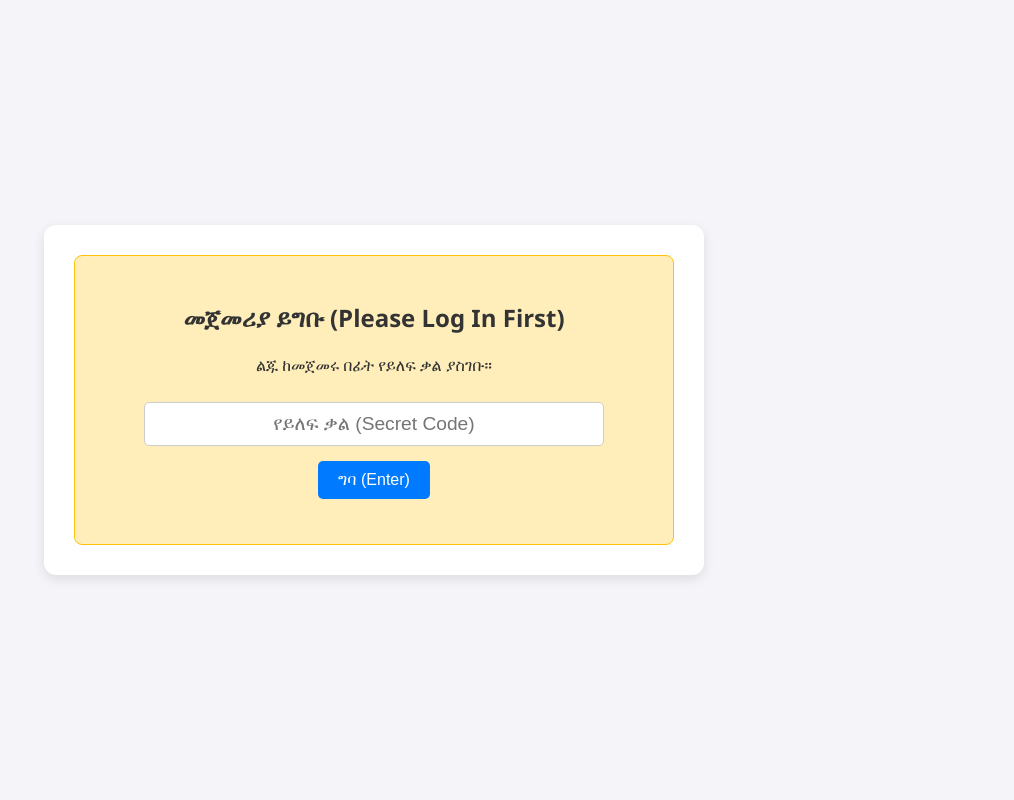
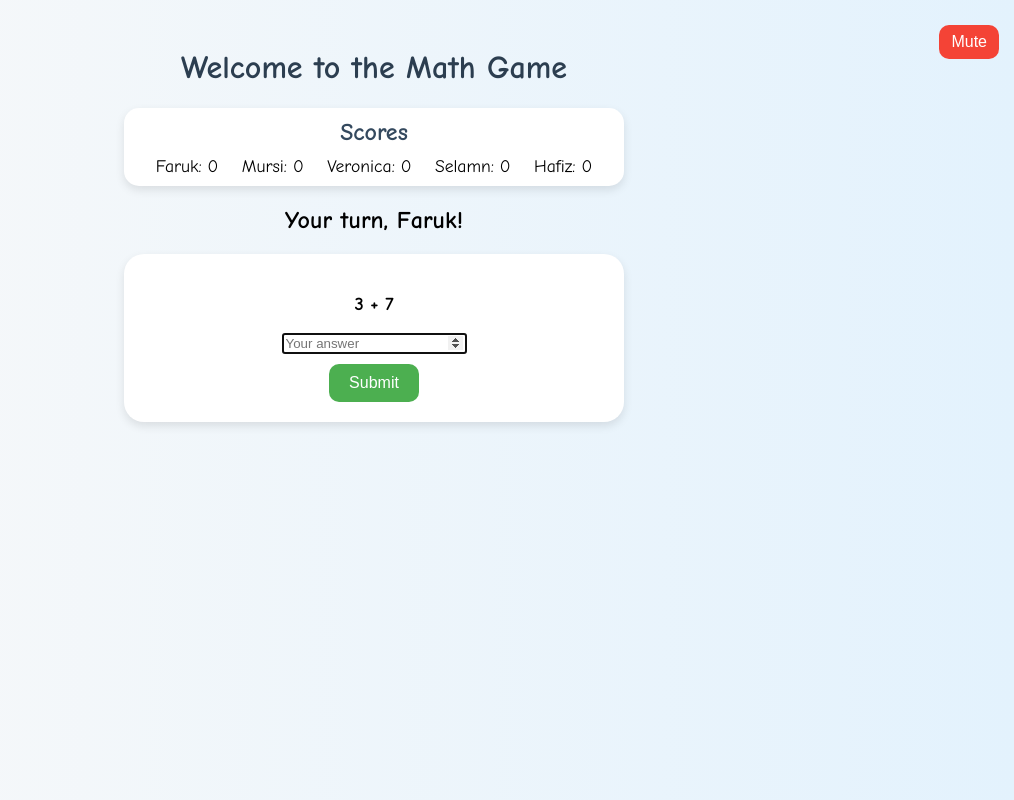
Before and after one commit to kumlachew-mitiku/k, a plain HTML site: page index.html in a window 1280 px wide. Shown: the whole page, without its empty margins (266-1280 px from the left). Drawn offline with Linux system fonts and the light colour scheme.

Commit message:
Update index.html

```diff
--- a/index.html
+++ b/index.html
@@ -3,293 +3,286 @@
 <head>
 <meta charset="UTF-8">
 <meta name="viewport" content="width=device-width, initial-scale=1.0">
-    <title>የልጆች የመማሪያ ጨዋታ (Kids Learning Game)</title>
+<title>Kids Math Game - Faruk, Mursi, Veronica, Selamn, Hafiz</title>
 <style>
-        /* Basic CSS for a clean, educational look */
   body {
-            font-family: 'Segoe UI', Tahoma, Geneva, Verdana, sans-serif;
-            margin: 0;
-            padding: 0;
-            background-color: #f4f4f9;
-            color: #333;
-            display: flex;
-            justify-content: center;
-            align-items: center;
-            min-height: 100vh;
+    background: linear-gradient(to right, #f9f9f9, #e3f2fd);
+    font-family: "Comic Sans MS", sans-serif;
+    text-align: center;
+    padding: 20px;
+    overflow: hidden; /* Hide overflow to prevent scrollbars from stars */
   }
-        .container {
-            background-color: #fff;
-            padding: 30px;
-            border-radius: 12px;
-            box-shadow: 0 4px 12px rgba(0, 0, 0, 0.1);
-            width: 90%;
-            max-width: 600px;
-            text-align: center;
+  h1 {
+    color: #2c3e50;
   }
-        h1 { color: #007bff; margin-bottom: 20px; }
-        .score {
-            font-size: 1.2em;
-            margin-bottom: 20px;
-            color: #28a745;
-            font-weight: bold;
+  .game-container {
+    max-width: 500px;
+    margin: 0 auto;
   }
   .question-box {
-            border: 2px solid #ccc;
+    background: white;
     padding: 20px;
-            margin: 20px 0;
-            border-radius: 8px;
-            background-color: #e9ecef;
-            min-height: 100px;
-            display: flex;
-            flex-direction: column;
-            justify-content: center;
-            align-items: center;
-        }
-        .question-text {
-            font-size: 1.5em;
-            margin-bottom: 15px;
-            line-height: 1.4;
-        }
-        input[type="text"], input[type="number"] {
-            padding: 10px;
-            margin: 10px 0;
-            border: 1px solid #ccc;
-            border-radius: 5px;
-            width: 80%;
-            font-size: 1.2em;
-            text-align: center;
+    margin: 20px auto;
+    border-radius: 20px;
+    box-shadow: 0 4px 10px rgba(0,0,0,0.1);
   }
   button {
+    background-color: #4CAF50;
+    color: white;
+    border: none;
     padding: 10px 20px;
-            margin: 5px;
-            border: none;
-            border-radius: 5px;
+    border-radius: 10px;
+    font-size: 16px;
+    margin-top: 10px;
     cursor: pointer;
-            font-size: 1em;
     transition: background-color 0.3s;
   }
-        .submit-btn { background-color: #007bff; color: white; }
-        .submit-btn:hover { background-color: #0056b3; }
-        .next-btn { background-color: #28a745; color: white; }
-        .next-btn:hover { background-color: #1e7e34; }
-        .feedback {
-            margin-top: 15px;
-            font-size: 1.3em;
-            font-weight: bold;
+  button:hover {
+    background-color: #45a049;
   }
-        .attendance-screen {
-            background-color: #ffeeba;
-            border: 1px solid #ffc107;
-            padding: 25px;
-            border-radius: 8px;
+  #muteBtn {
+    background-color: #f44336;
+    position: fixed;
+    top: 15px;
+    right: 15px;
+    padding: 8px 12px;
   }
+  #muteBtn:hover {
+    background-color: #d32f2f;
+  }
+  #scoreboard {
+    background: #ffffff;
+    padding: 10px 20px;
+    border-radius: 15px;
+    box-shadow: 0 4px 10px rgba(0,0,0,0.1);
+    margin-bottom: 20px;
+  }
+  #scoreboard h2 {
+    margin: 0 0 10px 0;
+    color: #34495e;
+  }
+  #score-list {
+    list-style: none;
+    padding: 0;
+    margin: 0;
+    display: flex;
+    justify-content: space-around;
+    font-size: 1.1em;
+  }
+
+  /* --- Star Animation --- */
+  .star {
+    position: absolute;
+    top: -20px; /* Start above the screen */
+    color: gold;
+    font-size: 24px;
+    animation: fall linear;
+    pointer-events: none; /* Make stars unclickable */
+  }
+
+  @keyframes fall {
+    to {
+      transform: translateY(100vh);
+      opacity: 0;
+    }
+  }
+
 </style>
 </head>
 <body>
 
-    <div class="container">
-        <div id="game-screen">
-            <h1>የልጆች የመማሪያ ጨዋታ</h1>
+<audio id="background-music" src="https://www.soundhelix.com/examples/mp3/SoundHelix-Song-1.mp3" loop></audio>
 
-            <div class="score">ውጤት (Score): <span id="current-score">0</span></div>
+<div class="game-container">
+  <button id="muteBtn" onclick="toggleMute()">Mute</button>
 
-            <div class="question-box">
-                <div class="question-text" id="question-display"></div>
-                <input type="text" id="answer-input" placeholder="መልስ አስገባ (Enter Answer)">
-                <input type="number" id="answer-input-number" placeholder="መልስ አስገባ (Enter Answer)">
+  <h1>Welcome to the Math Game</h1>
+
+  <div id="scoreboard">
+    <h2>Scores</h2>
+    <ul id="score-list"></ul>
   </div>
 
-            <div class="controls">
-                <button class="submit-btn" onclick="checkAnswer()">መልስ ላክ (Submit)</button>
-                <button class="next-btn" onclick="loadNewQuestion()">ቀጣይ (Next)</button>
-            </div>
-
-            <div class="feedback" id="feedback"></div>
-
-            <p>
-                <button onclick="setGameMode('amharic')">የአማርኛ ንባብ (Amharic Reading)</button>
-                <button onclick="setGameMode('math')">የቃል ችግሮች (Word Problems)</button>
-            </p>
-        </div>
-
-        <div id="attendance-screen" class="attendance-screen" style="display: none;">
-            <h2>መጀመሪያ ይግቡ (Please Log In First)</h2>
-            <p>ልጁ ከመጀመሩ በፊት የይለፍ ቃል ያስገቡ።</p>
-            <input type="text" id="attendance-code" placeholder="የይለፍ ቃል (Secret Code)">
-            <button class="submit-btn" onclick="checkAttendanceCode()">ግባ (Enter)</button>
-            <div class="feedback" id="attendance-feedback"></div>
+  <h2 id="playerName"></h2>
+  <div class="question-box">
+    <h3 id="question"></h3>
+    <input type="number" id="answer" placeholder="Your answer">
+    <br>
+    <button onclick="checkAnswer()">Submit</button>
   </div>
 </div>
 
 <script>
-        // --- CONFIGURATION ---
-        const SECRET_CODE = "1234"; // CHANGE THIS SECRET CODE!
-        const ATTENDANCE_KEY = "kid_attended_today";
-        const QUESTION_DATA = {
-            amharic: [
-                { q: "ሰላም ማለት ምን ማለት ነው?", a: "Hello" },
-                { q: "አመሰግናለሁ", a: "Thank you" },
-                { q: "እንደምነህ?", a: "How are you" },
-                { q: "ብዕር", a: "Pen" },
-                { q: "መጽሐፍ", a: "Book" }
-            ],
-            math: [
-                // Word Problems - The answer must be a number
-                { q: "አንድ ልጅ 5 ፖም አለው. እናቱ 3 ተጨማሪ ከሰጠችው, አሁን ስንት ፖም አለው?", a: 8 }, // 5 + 3
-                { q: "በቅርጫት ውስጥ 10 ብርቱካን ነበሩ. ጓደኛህ 4 ከወሰደ, ስንት ይቀራል?", a: 6 }, // 10 - 4
-                { q: "ሁለት ጓደኞች አሉ. እያንዳንዳቸው 2 ከረሜላ አላቸው. በአጠቃላይ ስንት ከረሜላ አላቸው?", a: 4 }, // 2 * 2
-                { q: "አንድ ወፍ 4 እግሮች ያሉት 2 ጠረጴዛዎች አሉት. ስንት እግሮች አሉ?", a: 8 } // 4 * 2
-            ]
-        };
+// --- DOM Elements ---
+const playerNameEl = document.getElementById("playerName");
+const questionEl = document.getElementById("question");
+const answerEl = document.getElementById("answer");
+const scoreListEl = document.getElementById("score-list");
+const muteBtn = document.getElementById("muteBtn");
+const backgroundMusic = document.getElementById("background-music");
 
-        // --- GLOBAL VARIABLES ---
-        let score = 0;
-        let currentQuestion = null;
-        let gameMode = 'amharic'; // Default mode
 
-        // --- DOM ELEMENTS ---
-        const gameScreen = document.getElementById('game-screen');
-        const attendanceScreen = document.getElementById('attendance-screen');
-        const questionDisplay = document.getElementById('question-display');
-        const answerInputText = document.getElementById('answer-input');
-        const answerInputNumber = document.getElementById('answer-input-number');
-        const scoreDisplay = document.getElementById('current-score');
-        const feedbackDisplay = document.getElementById('feedback');
+// --- Game State ---
+const players = ["Faruk", "Mursi", "Veronica", "Selamn", "Hafiz"];
+let playerIndex = 0;
+let correctAnswer = 0;
+let isMuted = false;
 
-        // --- ATTENDANCE FUNCTIONS ---
+// Initialize scores for each player
+const scores = {};
+players.forEach(player => {
+  scores[player] = 0;
+});
 
-        function isKidPresent() {
-            // Check if the attendance key is set in the browser's local storage
-            return localStorage.getItem(ATTENDANCE_KEY) === 'true';
+const compliments = [
+  ["ጎበዝ!", "Clever!"],
+  ["ልክ ነህ!", "You are correct!"],
+  ["በጣም ጥሩ!", "Very good!"],
+  ["በትክክል!", "Exactly!"],
+  ["አንተ በጣም ጎበዝ ነህ!", "You are so smart!"],
+  ["ፈጣን ነህ!", "You have an excellent brain!"],
+  ["ኤክሰለንት!", "What a clever answer!"],
+  ["አንተ ጀግና ነህ!", "You are a hero!"],
+  ["ጥሩ አስተሳሰብ ነው!", "Great thinking!"],
+  ["ዋው!", "Wow!"],
+  ["አገኘኸው!", "You got it!"],
+  ["አንተ ኮከብ ነህ!", "You are a star!"],
+  ["ግሩም ነው!", "Fantastic!"]
+];
+
+
+// --- Sound Functions ---
+function speak(text, lang = "am-ET") {
+  if (isMuted) return; // Don't speak if muted
+  const utter = new SpeechSynthesisUtterance(text);
+  utter.lang = lang;
+  speechSynthesis.speak(utter);
 }
 
-        function showAttendanceScreen() {
-            gameScreen.style.display = 'none';
-            attendanceScreen.style.display = 'block';
-        }
+function toggleMute() {
+  isMuted = !isMuted;
+  backgroundMusic.muted = isMuted;
+  muteBtn.innerText = isMuted ? "Unmute" : "Mute";
 
-        function showGameScreen() {
-            attendanceScreen.style.display = 'none';
-            gameScreen.style.display = 'block';
-            loadNewQuestion(); // Load the first question when game starts
-        }
-
-        function checkAttendanceCode() {
-            const codeInput = document.getElementById('attendance-code').value;
-            const feedback = document.getElementById('attendance-feedback');
-
-            if (codeInput === SECRET_CODE) {
-                // Correct code! Set the key and start the game.
-                localStorage.setItem(ATTENDANCE_KEY, 'true');
-                feedback.innerHTML = '<span style="color: green;">ትክክል! ጨዋታው ተጀምሯል።</span>';
-                setTimeout(showGameScreen, 1500);
-            } else {
-                feedback.innerHTML = '<span style="color: red;">ስህተት ነው. እንደገና ሞክር።</span>';
-            }
-            document.getElementById('attendance-code').value = '';
-        }
-
-        // --- GAME LOGIC FUNCTIONS ---
-
-        function setGameMode(mode) {
-            gameMode = mode;
-            // Toggle input fields based on mode
-            if (mode === 'amharic') {
-                answerInputText.style.display = 'block';
-                answerInputNumber.style.display = 'none';
-                answerInputText.value = '';
-                answerInputText.focus();
-            } else { // math mode
-                answerInputText.style.display = 'none';
-                answerInputNumber.style.display = 'block';
-                answerInputNumber.value = '';
-                answerInputNumber.focus();
-            }
-            feedbackDisplay.textContent = '';
-            loadNewQuestion();
-        }
-
-        function loadNewQuestion() {
-            if (!isKidPresent()) {
-                showAttendanceScreen();
-                return;
-            }
-
-            const questions = QUESTION_DATA[gameMode];
-            if (questions.length === 0) {
-                questionDisplay.textContent = "ጥያቄ የለም።";
-                return;
-            }
-
-            // Select a random question
-            const randomIndex = Math.floor(Math.random() * questions.length);
-            currentQuestion = questions[randomIndex];
-
-            questionDisplay.textContent = currentQuestion.q;
-            feedbackDisplay.textContent = '';
-
-            // Clear and focus the correct input field
-            if (gameMode === 'amharic') {
-                answerInputText.value = '';
-                answerInputText.focus();
-            } else {
-                answerInputNumber.value = '';
-                answerInputNumber.focus();
+  // If muting, stop any currently speaking text
+  if (isMuted) {
+    speechSynthesis.cancel();
   }
 }
 
-        function checkAnswer() {
-            if (!currentQuestion) return;
 
-            let userAnswer;
-            let correctAnswer = currentQuestion.a;
-
-            if (gameMode === 'amharic') {
-                // For Amharic, use text and convert to lowercase for simple matching
-                userAnswer = answerInputText.value.trim().toLowerCase();
-                correctAnswer = String(correctAnswer).toLowerCase();
-            } else {
-                // For Math, use number input and convert to a number
-                userAnswer = parseInt(answerInputNumber.value, 10);
-                correctAnswer = parseInt(correctAnswer, 10);
-            }
-
-            // Check if the answer is correct
-            if (userAnswer === correctAnswer) {
-                feedbackDisplay.innerHTML = '<span style="color: green;">✅ ትክክል!</span>';
-                score++;
-                scoreDisplay.textContent = score;
-                // Automatically load next question after a short delay
-                setTimeout(loadNewQuestion, 1500);
-            } else {
-                feedbackDisplay.innerHTML = '<span style="color: red;">❌ ስህተት ነው. እንደገና ሞክር።</span>';
+// --- Game Logic ---
+function updateScoreboard() {
+  scoreListEl.innerHTML = ""; // Clear existing scores
+  for (const player in scores) {
+    const li = document.createElement("li");
+    li.innerText = `${player}: ${scores[player]}`;
+    scoreListEl.appendChild(li);
   }
 }
 
-        // --- INITIALIZATION ---
-        function init() {
-            // Check attendance when the page loads
-            if (isKidPresent()) {
-                showGameScreen();
-                setGameMode('amharic'); // Start with the default mode
-            } else {
-                showAttendanceScreen();
+function newQuestion() {
+  answerEl.value = "";
+  answerEl.focus();
+
+  const name = players[playerIndex];
+  playerNameEl.innerText = "Your turn, " + name + "!";
+  speak("እንኳን ደህና መጣህ " + name);
+
+  const a = Math.floor(Math.random() * 10) + 1;
+  const b = Math.floor(Math.random() * 10) + 1;
+  const operators = ["+", "-", "×", "÷"];
+  const op = operators[Math.floor(Math.random() * operators.length)];
+
+  let questionText = "";
+  if (op === "+") {
+    correctAnswer = a + b;
+    questionText = `${a} + ${b}`;
+  } else if (op === "-") {
+    // Ensure the result is not negative for simplicity
+    const max = Math.max(a, b);
+    const min = Math.min(a, b);
+    correctAnswer = max - min;
+    questionText = `${max} - ${min}`;
+  } else if (op === "×") {
+    correctAnswer = a * b;
+    questionText = `${a} × ${b}`;
+  } else if (op === "÷") {
+    const dividend = a * b;
+    correctAnswer = b;
+    questionText = `${dividend} ÷ ${a}`;
   }
 
-            // Allow hitting Enter key to check answer
-            document.addEventListener('keypress', function(e) {
-                if (e.key === 'Enter' && gameScreen.style.display !== 'none') {
-                    checkAnswer();
-                } else if (e.key === 'Enter' && attendanceScreen.style.display !== 'none') {
-                    checkAttendanceCode();
+  questionEl.innerText = questionText;
+  speak("ጥያቄ " + questionText.replace('×', 'ሲባዛ').replace('÷', 'ሲካፈል'));
+}
+
+function checkAnswer() {
+  // Start music on the first user interaction
+  if (backgroundMusic.paused) {
+      backgroundMusic.volume = 0.1; // Set soft volume
+      backgroundMusic.play().catch(e => console.log("Autoplay was prevented by the browser."));
+  }
+
+  const userAnswer = parseInt(answerEl.value);
+  if (userAnswer === correctAnswer) {
+    // Update score for the current player
+    const currentPlayer = players[playerIndex];
+    scores[currentPlayer]++;
+    updateScoreboard();
+
+    // Show compliment and play sound
+    const randomCompliment = compliments[Math.floor(Math.random() * compliments.length)];
+    alert(randomCompliment[0] + " - " + randomCompliment[1]);
+    speak(randomCompliment[0]);
+
+    // Trigger star animation
+    createStars();
+
+    // Move to the next player
+    playerIndex = (playerIndex + 1) % players.length;
+
+    // Ask the next question after a short delay
+    setTimeout(newQuestion, 500);
+  } else {
+    alert("ትክክል አይደለም, try again!");
+    speak("ትክክል አይደለም");
+  }
+}
+
+// Function to create falling stars animation
+function createStars() {
+  const starCount = 20;
+  for (let i = 0; i < starCount; i++) {
+    const star = document.createElement("div");
+    star.className = "star";
+    star.innerHTML = "✨"; // You can use '★' or other characters
+    star.style.left = `${Math.random() * 100}%`; // Random horizontal position
+    star.style.animationDuration = `${Math.random() * 2 + 3}s`; // Random duration (3-5s)
+    star.style.animationDelay = `${Math.random() * 2}s`; // Random start delay
+    star.style.fontSize = `${Math.random() * 15 + 10}px`; // Random size
+
+    // Remove the star from the DOM after animation ends to save memory
+    star.addEventListener('animationend', () => {
+      star.remove();
+    });
+
+    document.body.appendChild(star);
+  }
+}
+
+// --- Initial Game Start ---
+updateScoreboard();
+newQuestion();
+
+// Allow submitting with the Enter key
+answerEl.addEventListener("keyup", function(event) {
+    if (event.key === "Enter") {
+        event.preventDefault();
+        document.querySelector("button").click(); // Trigger the submit button click
     }
 });
-        }
-
-        // Run the initialization function
-        init();
 
 </script>
-
 </body>
 </html>
```
Lines whose indentation alone changed are shown as unchanged.
